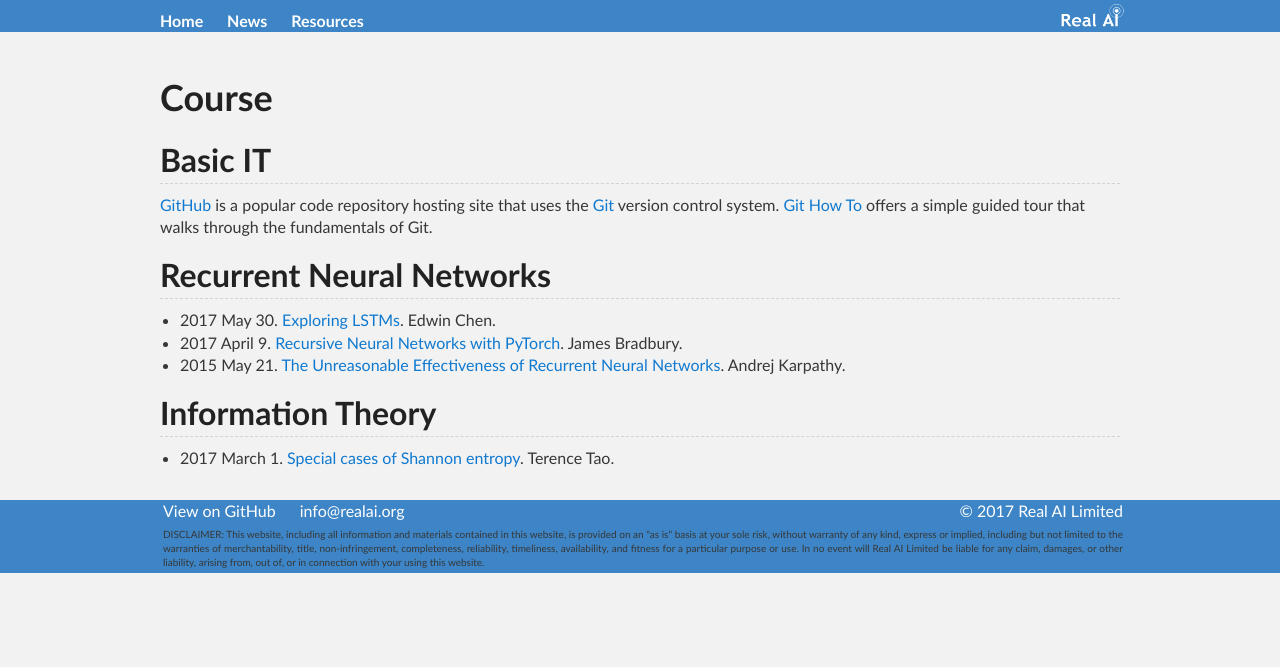
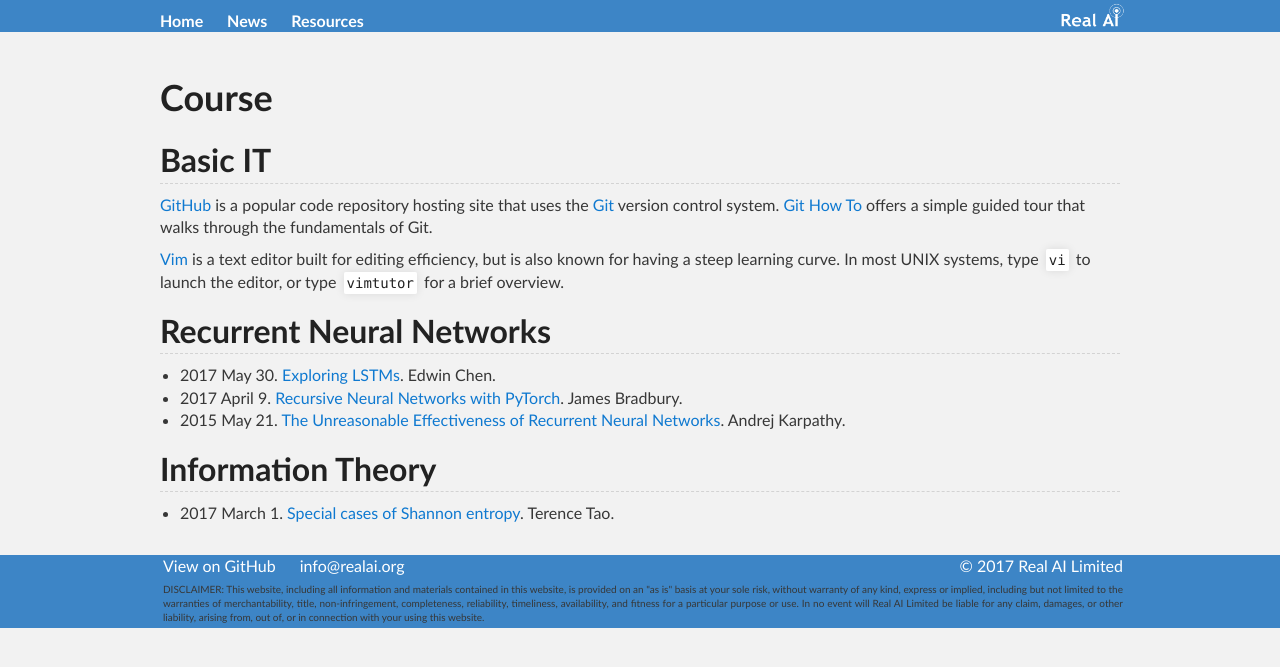
Before and after one commit to Tonywuhk/realai.org, a Jekyll site: the page built from course.md, in a window 1280 px wide. Shown: the top 667 px of the page. Built offline with Jekyll 4.4.1, drawn with Linux system fonts in a browser that asks for light colours; our own code applies the rules of GitHub Pages for plain Markdown files; comment, search, counter and statistics services are not loaded; the repository's description, which GitHub fills in, is left out.

Commit message:
Update course.md

```diff
--- a/course.md
+++ b/course.md
@@ -6,6 +6,8 @@ permalink: /course/
 ## Basic IT
 
 [GitHub](https://github.com/) is a popular code repository hosting site that uses the [Git](https://git-scm.com/) version control system. [Git How To](https://githowto.com/) offers a simple guided tour that walks through the fundamentals of Git.
+
+[Vim](http://www.vim.org/) is a text editor built for editing efficiency, but is also known for having a steep learning curve. In most UNIX systems, type `vi` to launch the editor, or type `vimtutor` for a brief overview.
 
 ## Recurrent Neural Networks
 
```
